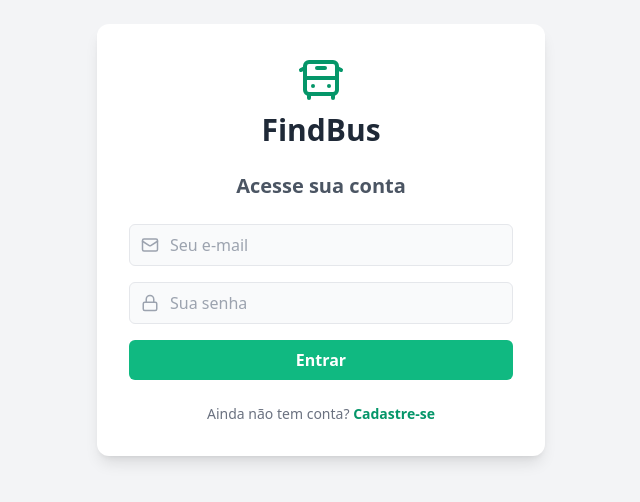
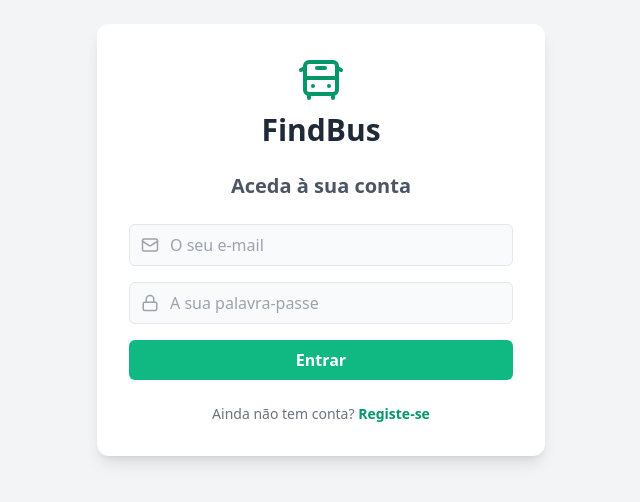
Before and after one commit to vinisantoszx/APS-FindBus, a Next.js app: page /login in a window 1280 px wide. Shown: the part 160-662 px from the top of the page, without its empty margins (319-959 px from the left). Built offline with nearby package versions, Linux system fonts and the light colour scheme; no server answers.

Commit message:
fix: atualiza chaves e imports do supabase

```diff
--- a/app/login/page.tsx
+++ b/app/login/page.tsx
@@ -1,12 +1,13 @@
 'use client';
 import { useState } from 'react';
-import { supabase } from '@/lib/supabase';
+import { createClient } from '@/utils/supabase/client';
 import { BusFront, Lock, Mail } from 'lucide-react';
 
 export default function Login() {
   const [isLogin, setIsLogin] = useState(true);
   const [email, setEmail] = useState('');
   const [password, setPassword] = useState('');
+  const supabase = createClient();
 
   const handleAuth = async (e: React.FormEvent) => {
     e.preventDefault();
@@ -15,13 +16,12 @@ export default function Login() {
       // RF02 - Autenticação
       const { error } = await supabase.auth.signInWithPassword({ email, password });
       if (error) alert("Erro ao fazer login: " + error.message);
-      else alert("Login realizado com sucesso! Redirecionando...");
-      // Aqui você adicionaria um router.push('/') para jogar o aluno para o mapa
+      else alert("Login realizado com sucesso! A redirecionar...");
     } else {
-      // RF01 - Cadastro
+      // RF01 - Registo
       const { error } = await supabase.auth.signUp({ email, password });
-      if (error) alert("Erro ao cadastrar: " + error.message);
-      else alert("Cadastro realizado! Verifique seu e-mail.");
+      if (error) alert("Erro ao registar: " + error.message);
+      else alert("Registo realizado! Verifique o seu e-mail.");
     }
   };
 
@@ -34,7 +34,7 @@ export default function Login() {
         </div>
 
         <h2 className="text-xl font-semibold text-center text-gray-600">
-          {isLogin ? 'Acesse sua conta' : 'Crie sua conta'}
+          {isLogin ? 'Aceda à sua conta' : 'Crie a sua conta'}
         </h2>
 
         <form onSubmit={handleAuth} className="space-y-4">
@@ -42,7 +42,7 @@ export default function Login() {
             <Mail className="absolute left-3 top-3 text-gray-400" size={18} />
             <input
               type="email"
-              placeholder="Seu e-mail"
+              placeholder="O seu e-mail"
               value={email}
               onChange={(e) => setEmail(e.target.value)}
               className="w-full pl-10 pr-4 py-2 bg-gray-50 border border-gray-200 rounded-md focus:outline-none focus:ring-2 focus:ring-emerald-500"
@@ -54,7 +54,7 @@ export default function Login() {
             <Lock className="absolute left-3 top-3 text-gray-400" size={18} />
             <input
               type="password"
-              placeholder="Sua senha"
+              placeholder="A sua palavra-passe"
               value={password}
               onChange={(e) => setPassword(e.target.value)}
               className="w-full pl-10 pr-4 py-2 bg-gray-50 border border-gray-200 rounded-md focus:outline-none focus:ring-2 focus:ring-emerald-500"
@@ -63,14 +63,14 @@ export default function Login() {
           </div>
 
           <button type="submit" className="w-full bg-emerald-500 hover:bg-emerald-600 text-white font-bold py-2 rounded-md transition-colors">
-            {isLogin ? 'Entrar' : 'Cadastrar'}
+            {isLogin ? 'Entrar' : 'Registar'}
           </button>
         </form>
 
         <p className="text-center text-sm text-gray-500 mt-4">
           {isLogin ? "Ainda não tem conta?" : "Já possui uma conta?"}{' '}
           <button onClick={() => setIsLogin(!isLogin)} className="text-emerald-600 font-semibold hover:underline">
-            {isLogin ? "Cadastre-se" : "Faça Login"}
+            {isLogin ? "Registe-se" : "Faça Login"}
           </button>
         </p>
       </div>
```
